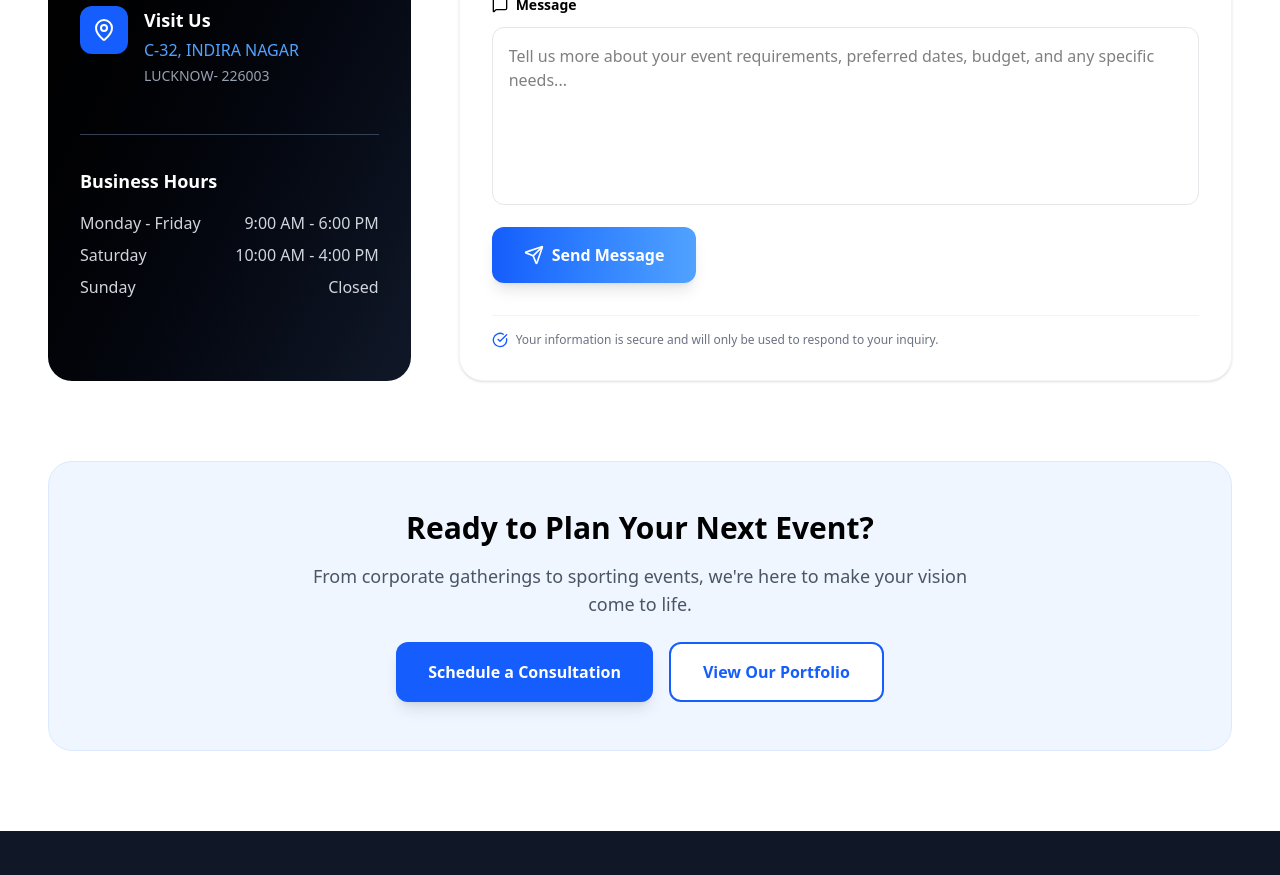
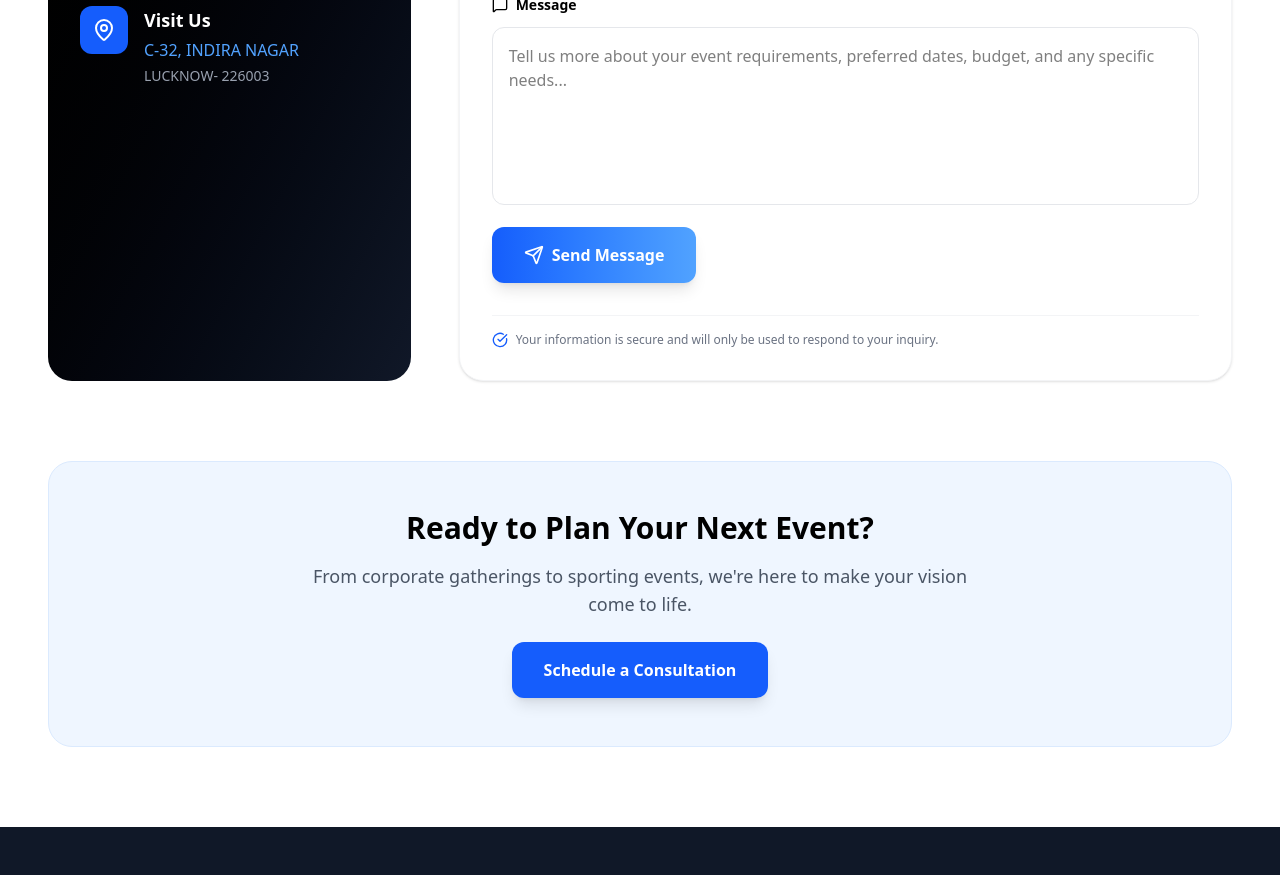
Before and after one commit to Sadan009/avcommunication, a React (Vite) app: page /contact in a window 1280 px wide. Shown: the part 1120-1995 px from the top of the page. Built offline with nearby package versions, Linux system fonts and the light colour scheme.

Commit message:
UI update

```diff
--- a/src/pages/About.jsx
+++ b/src/pages/About.jsx
@@ -108,7 +108,7 @@ const About = () => {
               return (
                 <div
                   key={index}
-                  className="group bg-white rounded-3xl p-8 shadow-sm hover:shadow-xl transition-all duration-300 border border-gray-100 hover:border-blue-200"
+                  className="group bg-white rounded-3xl p-8 shadow-sm hover:shadow-xl transition-all duration-300 border border-gray-100 hover:border-blue-20 cursor-pointer "
                 >
                   <div className="flex items-start gap-6">
                     {/* Icon */}
--- a/src/pages/Contact.jsx
+++ b/src/pages/Contact.jsx
@@ -11,6 +11,7 @@ import {
 } from "lucide-react";
 import { ToastContainer, toast, Bounce } from "react-toastify";
 import "react-toastify/dist/ReactToastify.css";
+import { Link } from "react-router-dom";
 
 const Contact = () => {
   // Form for contact
@@ -29,8 +30,10 @@ const Contact = () => {
     e.preventDefault();
     const { name, mobile, email, message } = form;
 
-    if(name.trim() !== "" && mobile.trim() !== "" && email.trim() !== "" || message.trim() !== "") {
-
+    if (
+      (name.trim() !== "" && mobile.trim() !== "" && email.trim() !== "") ||
+      message.trim() !== ""
+    ) {
       const res = await fetch(
         "https://avcommunication-abd1c-default-rtdb.firebaseio.com/userDataRecords.json",
         {
@@ -63,7 +66,7 @@ const Contact = () => {
       } else {
         alert("Failed to send message. Please try again later.");
       }
-    }else{
+    } else {
       toast.error("Please fill all the fields before submitting.", {
         position: "top-right",
         autoClose: 5000,
@@ -79,7 +82,6 @@ const Contact = () => {
     // Add submission logic here (e.g., Firebase, email API, DB)
 
     setForm({ name: "", mobile: "", email: "", message: "" });
-
   };
 
   const contactInfo = [
@@ -110,7 +112,10 @@ const Contact = () => {
     <>
       <ContactBanner />
 
-      <section className="bg-white min-h-screen py-20 px-4 sm:px-6 lg:px-8">
+      <section
+        className="bg-white min-h-screen py-20 px-4 sm:px-6 lg:px-8"
+        id="contact-section"
+      >
         <div className="max-w-7xl mx-auto">
           {/* Header */}
           <div className="text-center mb-20">
@@ -163,7 +168,7 @@ const Contact = () => {
                 </div>
 
                 {/* Business Hours */}
-                <div className="mt-12 pt-8 border-t border-gray-700">
+                {/* <div className="mt-12 pt-8 border-t border-gray-700">
                   <h4 className="font-semibold text-lg mb-4">Business Hours</h4>
                   <div className="space-y-2 text-gray-300">
                     <div className="flex justify-between">
@@ -179,7 +184,7 @@ const Contact = () => {
                       <span>Closed</span>
                     </div>
                   </div>
-                </div>
+                </div> */}
               </div>
             </div>
 
@@ -297,12 +302,15 @@ const Contact = () => {
                 your vision come to life.
               </p>
               <div className="flex flex-col sm:flex-row gap-4 justify-center">
-                <button className="bg-blue-600 hover:bg-blue-400 text-white px-8 py-4 rounded-xl font-semibold transition-all duration-300 transform hover:scale-105 shadow-lg">
+                <a
+                  href="#contact-section"
+                  className="bg-blue-600 hover:bg-blue-400 text-white px-8 py-4 rounded-xl font-semibold transition-all duration-300 transform hover:scale-105 shadow-lg"
+                >
                   Schedule a Consultation
-                </button>
-                <button className="bg-white hover:bg-gray-50 text-blue-600 px-8 py-4 rounded-xl font-semibold transition-all duration-300 border-2 border-blue-600 hover:border-blue-400">
+                </a>
+                {/* <button className="bg-white hover:bg-gray-50 text-blue-600 px-8 py-4 rounded-xl font-semibold transition-all duration-300 border-2 border-blue-600 hover:border-blue-400">
                   View Our Portfolio
-                </button>
+                </button> */}
               </div>
             </div>
           </div>
```
Lines whose indentation alone changed are shown as unchanged.
